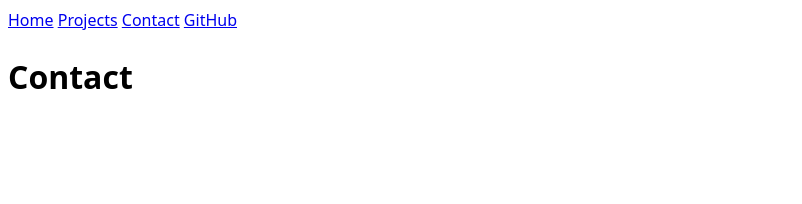
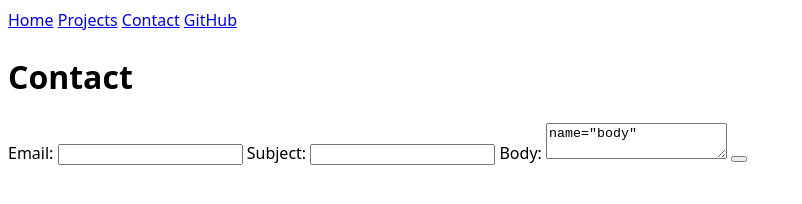
Before and after one commit to eifranco/portfolio, a plain HTML site: page contact/index.html in a window 1280 px wide. Shown: the whole page, without its empty margins (0-802 px from the left). Drawn offline with Linux system fonts and the light colour scheme.

Commit message:
Step 7 (Submit Button)

```diff
--- a/contact/index.html
+++ b/contact/index.html
@@ -17,6 +17,25 @@
     </nav>
 
     <h1>Contact</h1>
+    <form action="mailto:eifranco@ucsd.edu"
+        method="POST"
+        enctype="text/plain">
+        <label>
+            Email:
+            <input type="email" name="email">
+        </label>
+
+        <label>
+            Subject:
+            <input name = "subject">
+        </label>
+
+        <label>
+            Body:
+            <textarea>name="body"</textarea></label>
+        <button></button>
+    </form>
+
 </body>
 
 </html>
```
